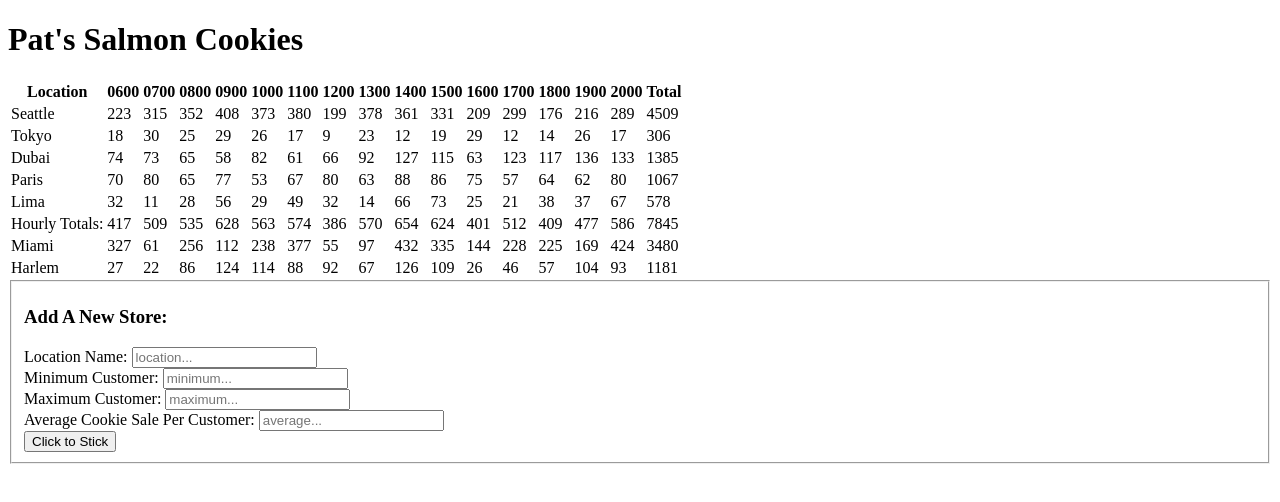
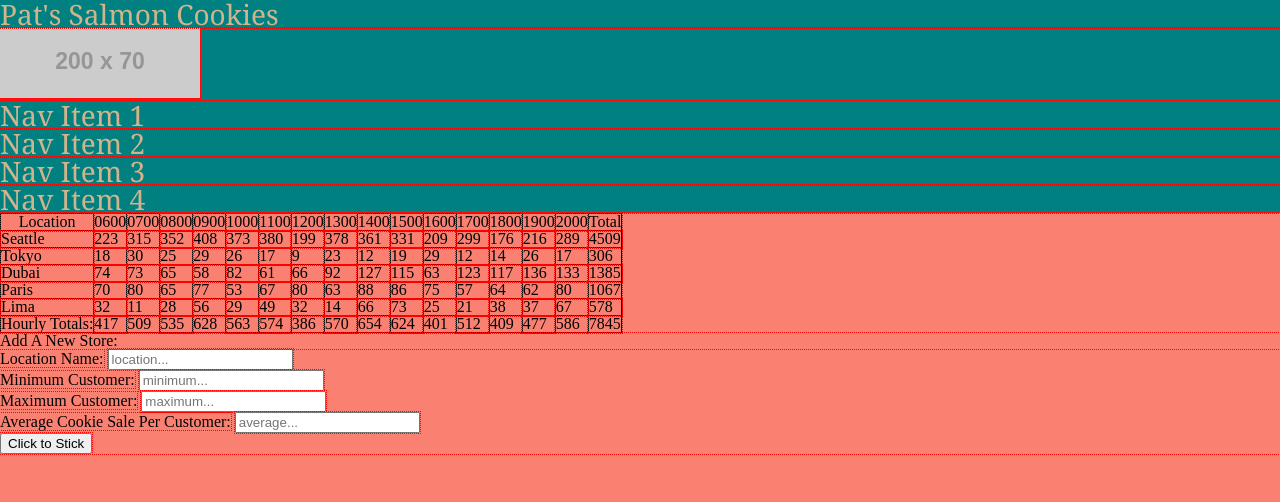
Before and after one commit to DwayneWayneJr/cookie-stand, a plain HTML site: page sales.html in a window 1280 px wide. Drawn offline with Linux system fonts and the light colour scheme; files that its build step writes are made by us from their sources; placeholder pictures from the web are drawn by us.

Commit message:
commiting changes to start css

```diff
--- a/css/style.css
+++ b/css/style.css
@@ -1,3 +1,16 @@
+* {
+  outline: 1px dotted red;
+}
+
+header {
+   color:tan;
+   background: teal;
+   font-size: 28px;
+   font-family: Cambria, Cochin, Georgia, Times, 'Times New Roman', serif;
+}
+body {
+  background: salmon;
+}
 table, th, td {
   border: 1px solid black;
   }
--- /dev/null
+++ b/css/styleindex.css
@@ -0,0 +1,103 @@
+* {
+  outline: 1px dotted red;
+}
+body {
+  font-family: helvetica, sans-serif;
+  background: whit#FFF;
+  /* width: 100vw; */
+}
+
+header {
+  background-color: #444;
+  height: 100px;
+}
+
+nav {
+  width: 960;
+  margin: 0 auto;
+  margin-left: 120px;
+}
+
+nav img {
+  float: left;
+  margin-top: 15px;
+  margin-right: 0px;
+  margin-left: 30px;
+}
+
+nav li {
+  display: inline-block;
+  margin-top: 40px;
+  margin-right: 0px;
+  margin-left: 30px;
+  padding-right: 50px;
+  color: #bbbbbb;
+}
+
+main {
+  width: 960px;
+  margin: 0 auto;
+}
+
+div.hero {
+  margin-top: 25px;
+}
+
+div.sub {
+  margin-top: 25px;
+}
+
+div.sub>img {
+  margin-right: 30px;
+  float: left;
+}
+
+div.sub>img:last-child {
+  margin-right: 0px;
+}
+
+div.feature {
+  float: left;
+  margin-top: 25px;
+  margin-bottom: 25px;
+}
+
+div.feature>img {
+  float: left;
+  margin-right: 25px;
+}
+
+div.text {
+  height: 300px;
+  overflow: auto;
+  margin-bottom: 17px;
+}
+
+div.feature h1 {
+  font-size: 24px;
+  margin-bottom: 15px;
+}
+
+div.feature p {
+  scroll-padding-bottom: 15px;
+}
+
+div.feature button {
+  border: none;
+  background: #000;
+  padding: 8px 30px;
+  color: #FFF;
+  font-weight: 700;
+}
+
+div.feature button:hover {
+  background: red;
+  transition-delay: 350ms;
+}
+
+body footer {
+  clear: left;
+  height: 200px;
+  background: #444;
+  z-index: 0;
+}
--- a/index.html
+++ b/index.html
@@ -1 +1,27 @@
-[!doctype.html]
+<!DOCTYPE html>
+<html>
+
+<head>
+  <title> Pat's Salmon Cookies</title>
+
+  <link href="css/reset.css" rel="stylesheet" type="text/css">
+
+  <link href="css/styleindex.css" rel="stylesheet" type="text/css">
+</head>
+
+<body>
+
+  <header>
+    <nav>
+      <img src="https://placehold.it/200x70/000" alt="img">
+      <ul>
+        <li><a href="new item 1">New Item 1</a></li>
+        <li>Nav Item 2</li>
+        <li>Nav Item 3</li>
+        <li>Nav Item 4</li>
+      </ul>
+    </nav>
+  </header>
+
+
+</body>
--- a/js/app.js
+++ b/js/app.js
@@ -1,3 +1,4 @@
+'use strict';
 
 PatsStore.Hours = ['0600', '0700', '0800', '0900', '1000', '1100', '1200', '1300', '1400', '1500', '1600', '1700', '1800', '1900', '2000'];
 
@@ -94,50 +95,42 @@ PatsStore.prototype.renderFooterRow = function () {
 };
 
 function initiateExistingShop() {
-  // var seattle =
   new PatsStore('Seattle', 23, 65, 6.3);
   new PatsStore('Tokyo', 3, 24, 1.2);
   new PatsStore('Dubai', 11, 38, 3.7);
   new PatsStore('Paris', 20, 38, 2.3);
   new PatsStore('Lima', 2, 16, 4.6);
-  // console.log(seattle);
 }
 
 initiateExistingShop();
 
 PatsStore.prototype.renderFooterRow();
 
+// storeTableData.removeChild(storeTableData.lastChild);
+// new PatsStore('Miami', 10, 100, 5);
+// new PatsStore('Harlem', 5, 50, 2.5);
+// PatsStore.prototype.renderFooterRow();
 
-var allPatsStores = [];
-
-function PatsAddNew(locationName, minimumCustomer, maximumCustomer, averageCookieSalePerCustomer) {
-  this.locationName = locationName;
-  this.minimumCustomer = minimumCustomer;
-  this.maximumCustomer = maximumCustomer;
-  this.averageCookieSalePerCustomer = averageCookieSalePerCustomer;
-  PatsAddNew.allPatsStores.push(this);
-}
-
-new PatsStore('Miami', 10, 100, 5);
-new PatsStore('Harlem', 5, 50, 2.5);
-
-console.log('allStores: ', allPatsStores);
+console.log('allStores: ', PatsStore.allStores);
 
 var addStoreButton = document.getElementById('pats-form-addStore');
-addStoreButton.addEventListener('click to stick', patsNewStore);
+addStoreButton.addEventListener('submit', patsNewStore);
 
-function patsNewStore(event) {
+function patsNewStore() {
   event.preventDefault();
+  console.log('event.target.location_name.value', event.target.location_name.value);
+
 
   var locationName = event.target.location_name.value;
   var minimumCustomer = event.target.minimum_customer.value;
   var maximumCustomer = event.target.maximum_customer.value;
   var averageCookieSalePerCustomer = event.target.average_cookie_sale_per_customer.value;
 
-  alert (`${locationName} ${minimumCustomer} ${maximumCustomer} ${averageCookieSalePerCustomer}`);
+  console.log(locationName, minimumCustomer, maximumCustomer, averageCookieSalePerCustomer);
 
-  new PatsStore(+locationName, +minimumCustomer, +maximumCustomer, +averageCookieSalePerCustomer);
-  console.log('allPatsStores: ', allPatsStores);
+  storeTableData.removeChild(storeTableData.lastChild);
+  new PatsStore(locationName, minimumCustomer, maximumCustomer, averageCookieSalePerCustomer);
+  PatsStore.prototype.renderFooterRow();
 
   event.target.location_name.value = null;
   event.target.minimum_customer.value = null;
--- /dev/null
+++ b/reset.css
@@ -0,0 +1,48 @@
+/* http://meyerweb.com/eric/tools/css/reset/
+   v2.0 | 20110126
+   License: none (public domain)
+*/
+
+html, body, div, span, applet, object, iframe,
+h1, h2, h3, h4, h5, h6, p, blockquote, pre,
+a, abbr, acronym, address, big, cite, code,
+del, dfn, em, img, ins, kbd, q, s, samp,
+small, strike, strong, sub, sup, tt, var,
+b, u, i, center,
+dl, dt, dd, ol, ul, li,
+fieldset, form, label, legend,
+table, caption, tbody, tfoot, thead, tr, th, td,
+article, aside, canvas, details, embed,
+figure, figcaption, footer, header, hgroup,
+menu, nav, output, ruby, section, summary,
+time, mark, audio, video {
+	margin: 0;
+	padding: 0;
+	border: 0;
+	font-size: 100%;
+	font: inherit;
+	vertical-align: baseline;
+}
+/* HTML5 display-role reset for older browsers */
+article, aside, details, figcaption, figure,
+footer, header, hgroup, menu, nav, section {
+	display: block;
+}
+body {
+	line-height: 1;
+}
+ol, ul {
+	list-style: none;
+}
+blockquote, q {
+	quotes: none;
+}
+blockquote:before, blockquote:after,
+q:before, q:after {
+	content: '';
+	content: none;
+}
+table {
+	border-collapse: collapse;
+	border-spacing: 0;
+}
--- a/sales.html
+++ b/sales.html
@@ -1,11 +1,29 @@
 <!DOCTYPE html>
 
 <html>
+
 <head>
-    <title>Cookie Stand</title>
+  <title>Pat's Salmon Cookies</title>
+  <link href="css/reset.css" rel="stylesheet" type="text/css">
+
+  <link href="css/style.css" rel="stylesheet" type="text/css">
 </head>
+
 <body>
-    <header> <h1>Pat's Salmon Cookies</h1></header>
+  <header>
+    <h1>Pat's Salmon Cookies</h1>
+
+    <nav>
+      <img src="https://placehold.it/200x70/000" alt="img">
+      <ul>
+        <li>Nav Item 1</li>
+        <li>Nav Item 2</li>
+        <li>Nav Item 3</li>
+        <li>Nav Item 4</li>
+      </ul>
+    </nav>
+
+  </header>
 
   <div id="storeContainer"></div>
 
@@ -18,20 +36,20 @@
 
       <h3>Add A New Store:</h3>
 
-       <label for = "location_name"> Location Name:</label>
-       <input id = "location_name" name = "location_name" type="text" placeholder = "location..."/><br />
+      <label for="location_name"> Location Name:</label>
+      <input id="location_name" name="location_name" type="text" placeholder="location..." /><br />
 
-       <label for = "minimum_customer"> Minimum Customer:</label>
-       <input id = "minumum_customer" name = "minimum_customer" text = "text" placeholder = "minimum..."/><br />
+      <label for="minimum_customer"> Minimum Customer:</label>
+      <input id="minumum_customer" name="minimum_customer" text="text" placeholder="minimum..." /><br />
 
-       <label for = "maximum_customer"> Maximum Customer:</label>
-        <input id = "maximum_customer" name = "maximum_customer" type="text" placeholder = "maximum..."/><br />
+      <label for="maximum_customer"> Maximum Customer:</label>
+      <input id="maximum_customer" name="maximum_customer" type="text" placeholder="maximum..." /><br />
 
-        <label for = "average_cookie_sale_per_customer"> Average Cookie Sale Per Customer:</label>
-        <input id = "average_cookie_sale_per_customer"
-        type = "text" placeholder = "average..."/><br />
+      <label for="average_cookie_sale_per_customer"> Average Cookie Sale Per Customer:</label>
+      <input id="average_cookie_sale_per_customer" type="text" placeholder="average..." /><br />
 
-        <button type = "click_to_stick" name = "click_to_stick" value = "click_to_stick" id = "submitToNewStore"> Click to Stick</button>
+      <button type="click_to_stick" name="click_to_stick" value="click_to_stick" id="submitToNewStore"> Click to
+        Stick</button>
 
     </fieldset>
   </form>
@@ -39,4 +57,5 @@
 
   <script src="js/app.js"></script>
 </body>
+
 </html>
```
Also changed, not shown: .eslintrc.json. Lines whose indentation alone changed are shown as unchanged.
